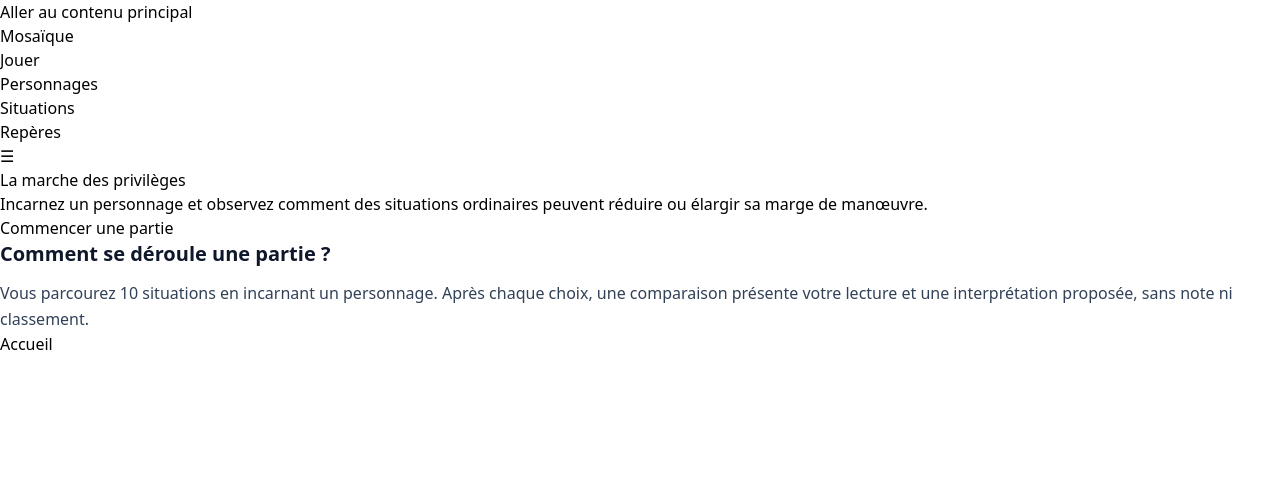
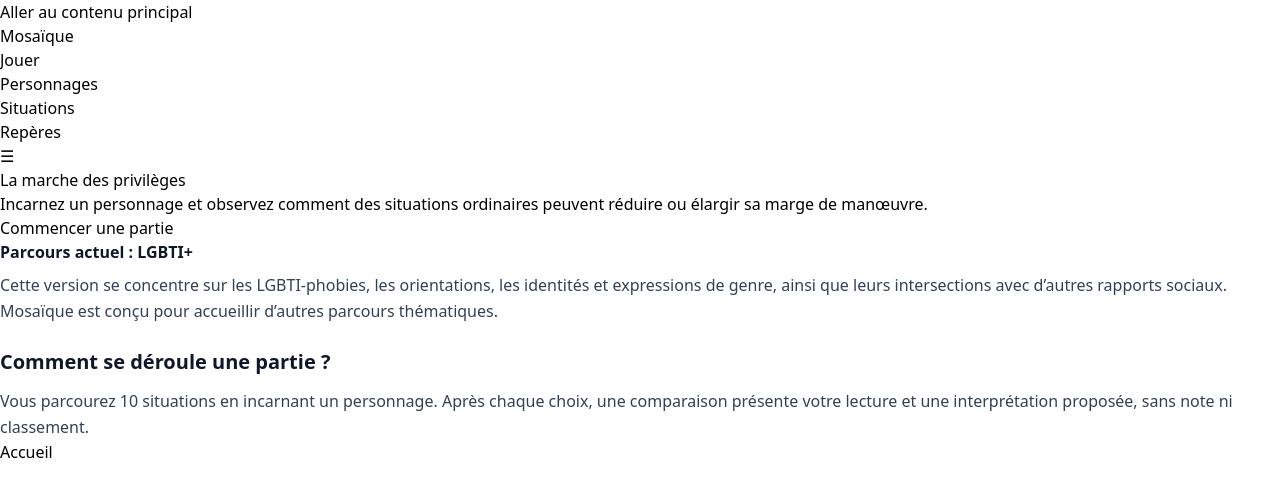
Before and after one commit to bupas860/mosaique, a React (Vite) app: page / in a window 1280 px wide. Shown: the top 496 px of the page. Built offline with nearby package versions, Linux system fonts and the light colour scheme.

Commit message:
Présente le parcours LGBTI+ comme premier parcours de Mosaïque

```diff
--- a/src/pages/public/PublicHomePage.tsx
+++ b/src/pages/public/PublicHomePage.tsx
@@ -1,5 +1,6 @@
 import { illustrations } from "../../assets/illustrations/illustrations";
 import AppBackground from "../../components/AppBackground";
+import { PUBLIC_PARCOURS } from "../../utils/publicIdentity";
 
 export default function PublicHomePage() {
   return <AppBackground as="main" className="home-page public-activity-home">
@@ -15,7 +16,9 @@
     </section>
     <aside className="home-introduction">
       <div className="home-introduction__inner">
-        <h2 className="text-xl font-bold text-slate-900">Comment se déroule une partie&nbsp;?</h2>
+        <p className="font-semibold text-slate-900">Parcours actuel : {PUBLIC_PARCOURS}</p>
+        <p className="mt-2 leading-relaxed text-slate-700">Cette version se concentre sur les LGBTI-phobies, les orientations, les identités et expressions de genre, ainsi que leurs intersections avec d’autres rapports sociaux. Mosaïque est conçu pour accueillir d’autres parcours thématiques.</p>
+        <h2 className="mt-6 text-xl font-bold text-slate-900">Comment se déroule une partie&nbsp;?</h2>
         <p className="mt-3 leading-relaxed text-slate-700">Vous parcourez 10 situations en incarnant un personnage. Après chaque choix, une comparaison présente votre lecture et une interprétation proposée, sans note ni classement.</p>
       </div>
     </aside>
```
